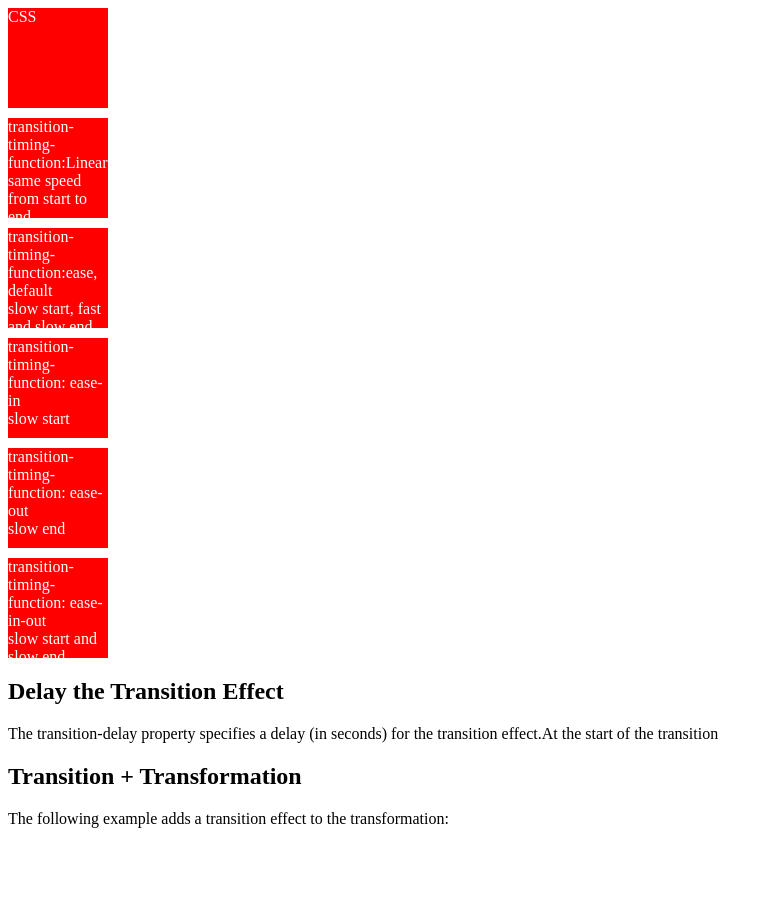
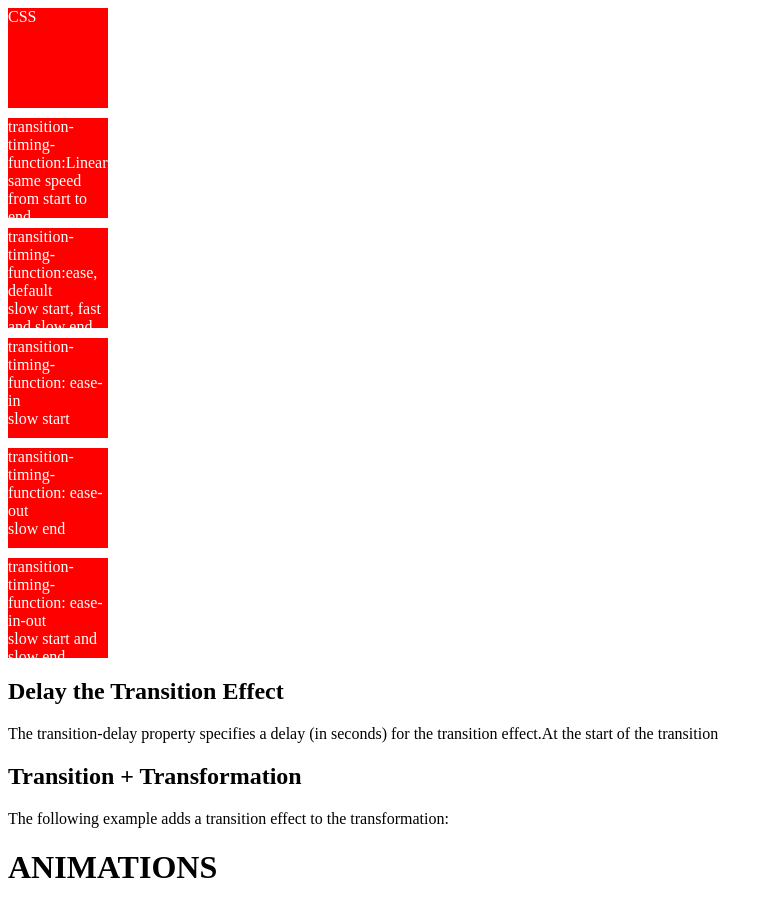
Before and after one commit to jordanssentamu/Animation, a plain HTML site: page index.html in a window 1280 px wide. Shown: the whole page, without its empty margins (0-773 px from the left). Before the commit the page ends 844 px from the top, so only its background shows below. Drawn offline with Linux system fonts and the light colour scheme.

Commit message:
add a h1

```diff
--- a/index.html
+++ b/index.html
@@ -37,5 +37,6 @@
        <p>The transition-delay property specifies a delay (in seconds) for the transition effect.At the start of the transition</p>
        <h2>Transition + Transformation</h2>
        <p>The following example adds a transition effect to the transformation:</p>
+       <h1>ANIMATIONS</h1>
      </body>
 </html>
```
